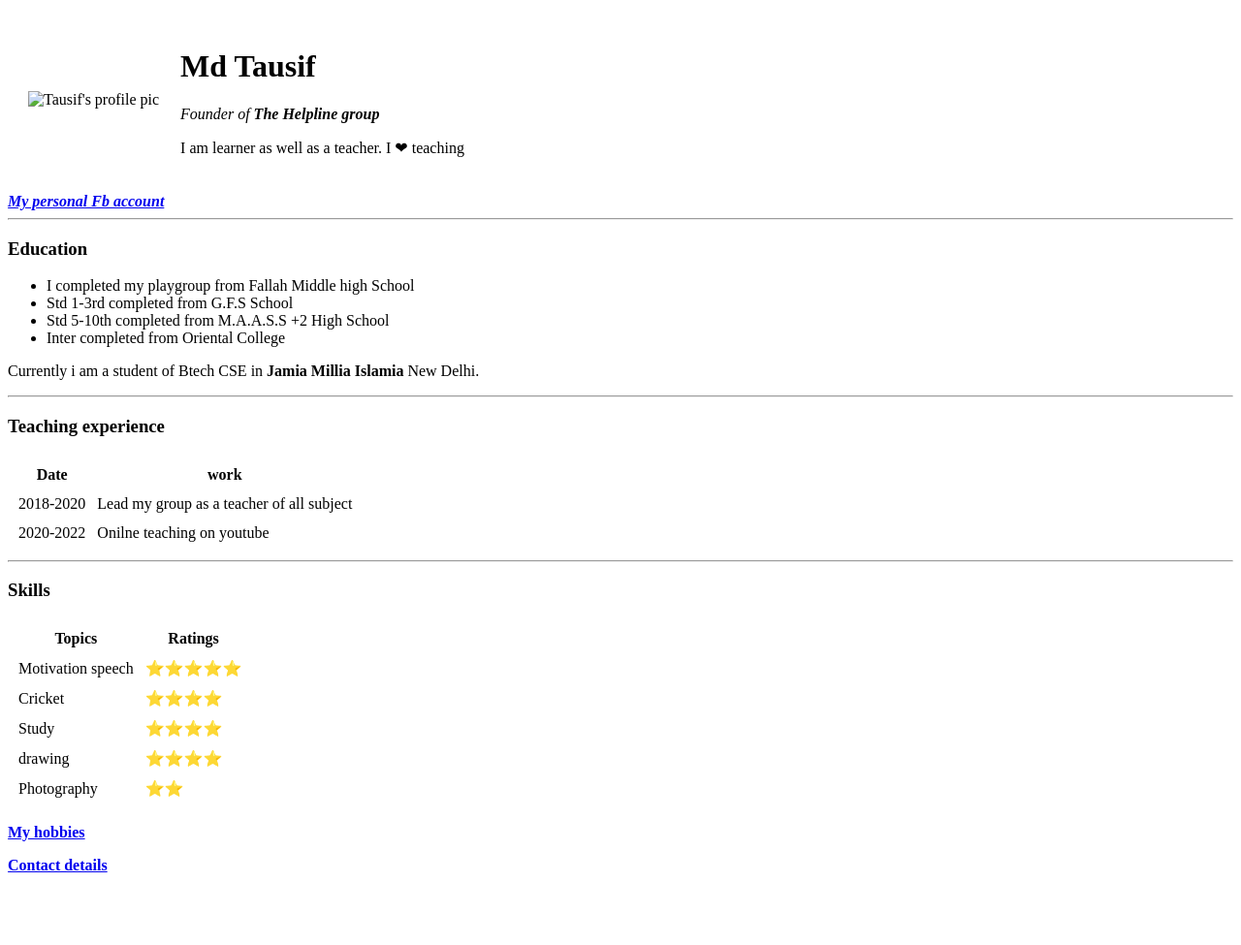
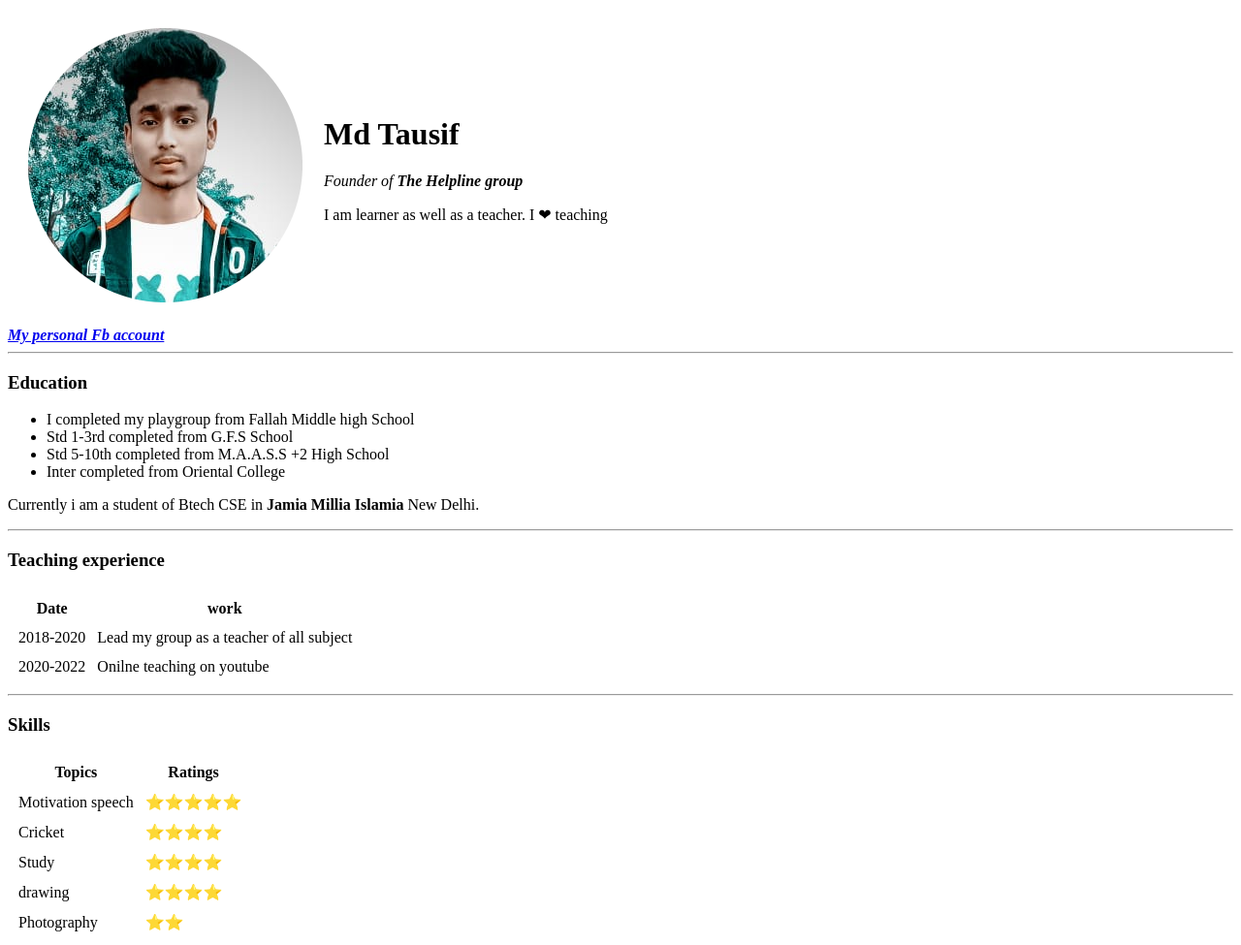
Before and after one commit to Tausif55/cv, a plain HTML site: page index.html in a window 1280 px wide. Shown: the top 975 px of the page at 97% size. Before the commit the page ends 910 px from the top, so only its background shows below. Drawn offline with Linux system fonts and the light colour scheme.

Commit message:
Update index.html

```diff
--- a/index.html
+++ b/index.html
@@ -7,7 +7,7 @@
   <body>
 <table cellspacing="20">
     <tr>
-<td><img src="images/my pic.png" alt="Tausif's profile pic"></td>
+<td><img src="my pic.png" alt="Tausif's profile pic"></td>
 
       <td><h1>Md Tausif</h1><p><em>Founder of <strong>The Helpline group</strong></em></p>
         <p>I am learner as well as a teacher. I ❤ teaching</p></td>
```
